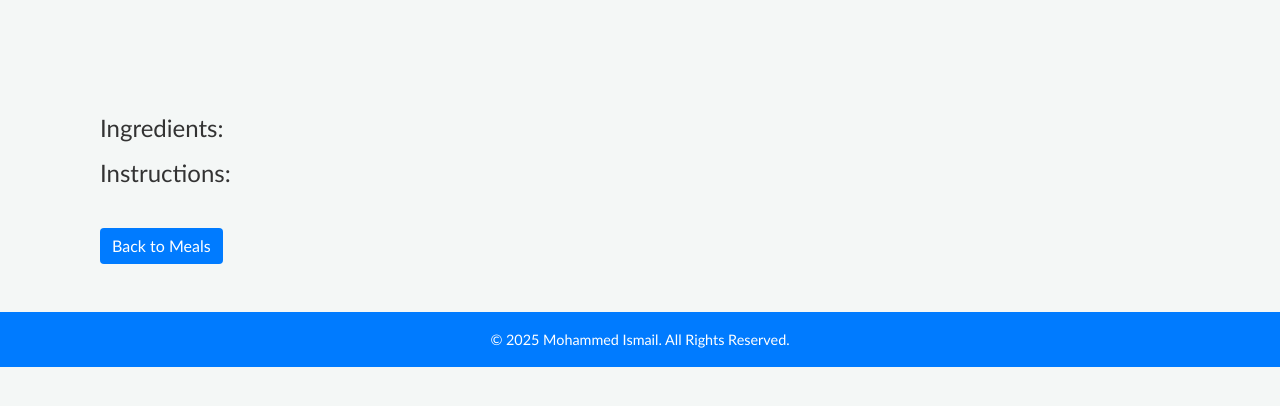
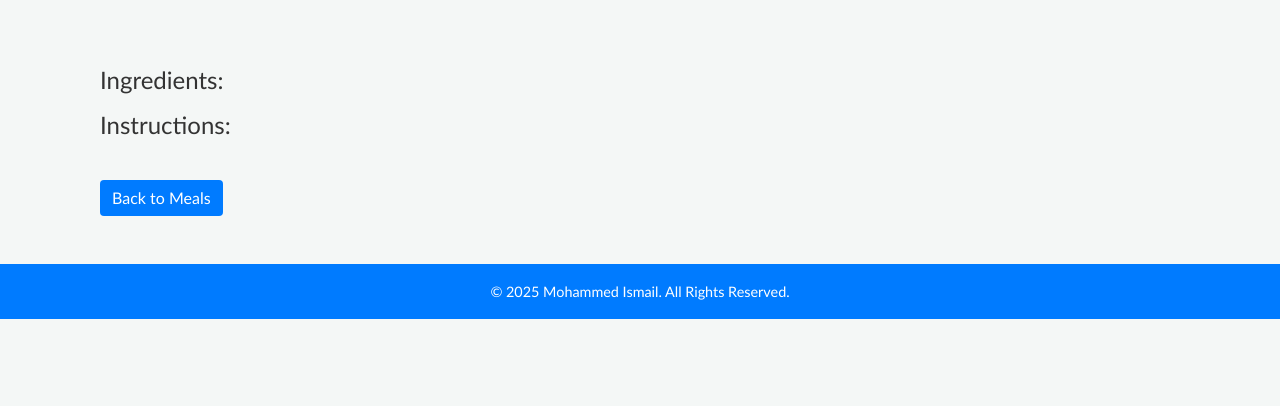
Before and after one commit to m-ismail-x2/medicloud, a Flask app: page /recipe/1 in a window 1280 px wide. Shown: the part 54-460 px from the top of the page. Run offline with Flask 3, Linux system fonts and the light colour scheme; data that the repository does not hold is empty.

Commit message:
Style: fix alignments

```diff
--- a/templates/add_history.html
+++ b/templates/add_history.html
@@ -1,7 +1,7 @@
 {% extends "layout.html" %}
 
 {% block content %}
-<div class="container mt-5 pt-4">
+<div class="container pt-4">
     <h2>Add Medical History</h2>
 
     <div class="card">
--- a/templates/add_medication.html
+++ b/templates/add_medication.html
@@ -1,7 +1,7 @@
 {% extends "layout.html" %}
 
 {% block content %}
-<div class="container mt-5 pt-4">
+<div class="container pt-4">
     <h2>Add Medication</h2>
 
     <!-- Form for Adding Medications -->
--- a/templates/meals.html
+++ b/templates/meals.html
@@ -1,7 +1,7 @@
 {% extends "layout.html" %}
 
 {% block content %}
-<div class="container mt-5 pt-4">
+<div class="container pt-4">
     <h2>Healthy Meals</h2>
     <div class="row">
         {% for meal in meals %}
--- a/templates/nutrition.html
+++ b/templates/nutrition.html
@@ -1,7 +1,7 @@
 {% extends "layout.html" %}
 
 {% block content %}
-<div class="container mt-5 pt-4">
+<div class="container pt-4">
     <h2>Nutrition Information</h2>
     <div class="row">
         <div class="col-md-6">
--- a/templates/profile.html
+++ b/templates/profile.html
@@ -1,7 +1,7 @@
 {% extends "layout.html" %}
 
 {% block content %}
-<div class="container mt-5 pt-4">
+<div class="container pt-4">
     <div class="col-md-12 text-center">
         <h2 class="mb-4">{{ user.Name }}</h2>
     <div class="row mb-4">
--- a/templates/recipe.html
+++ b/templates/recipe.html
@@ -1,7 +1,7 @@
 {% extends "layout.html" %}
 
 {% block content %}
-<div class="container mt-5 pt-4">
+<div class="container pt-4">
     <h2>{{ recipe.title }}</h2>
     {% if recipe.image %}
     <img src="{{ recipe.image }}" class="img-fluid" alt="{{ recipe.title }}">
```
